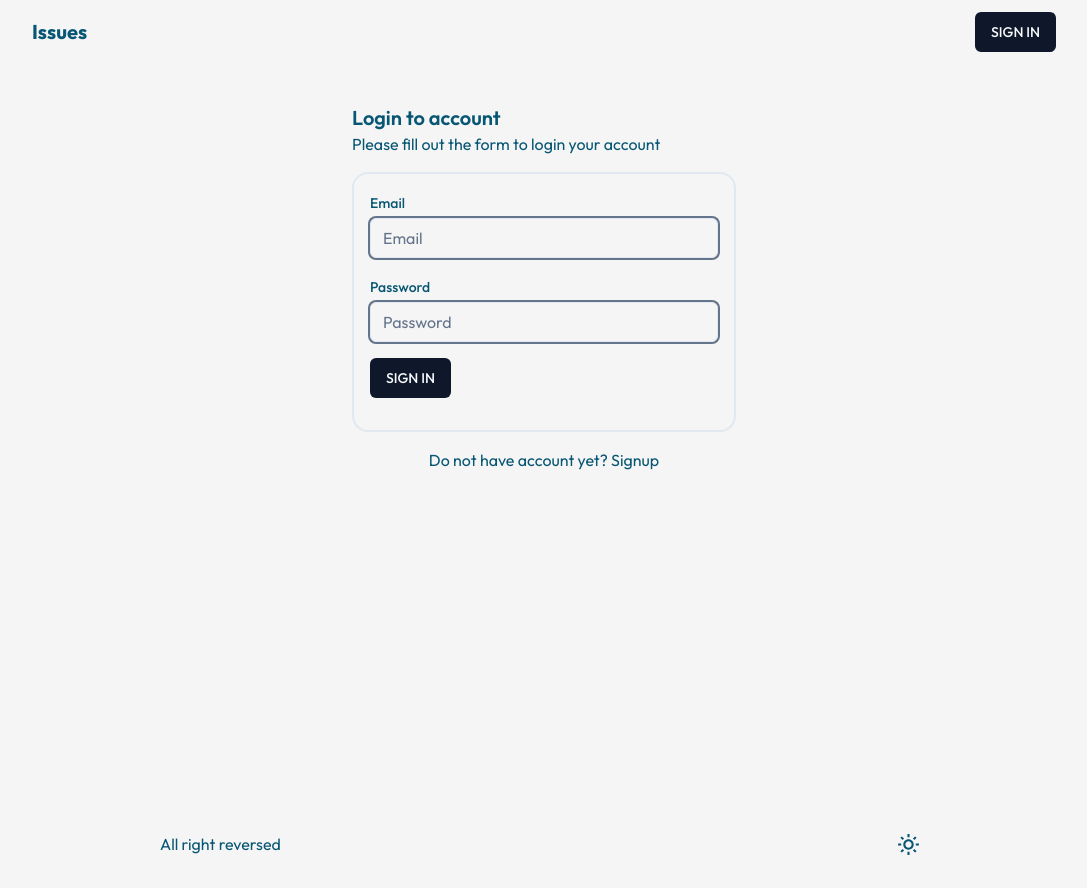
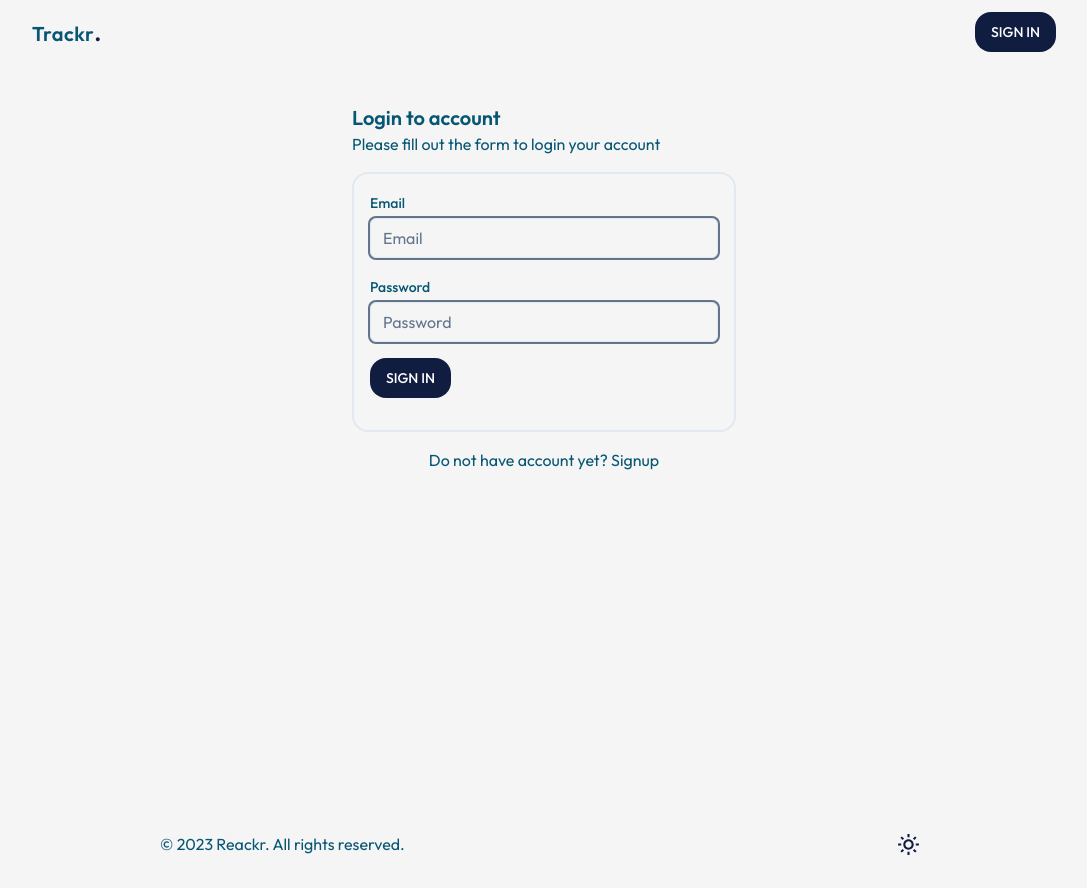
Before and after one commit to rejaulkariim/issue-connect-client, a Next.js app: page /user/sign-in in a window 1280 px wide. Shown: the whole page, without its empty margins (96-1183 px from the left). Built offline with nearby package versions, Linux system fonts and the light colour scheme.

Commit message:
modified styles

```diff
--- /dev/null
+++ b/app/(admin)/admin/layout.tsx
@@ -0,0 +1,14 @@
+import ProtectedRoute from "@/hoc/roleProtectio";
+import type { Metadata } from "next";
+
+export const metadata: Metadata = {
+  title: "Issue Connect App",
+};
+
+export default function RootLayout({
+  children,
+}: {
+  children: React.ReactNode;
+}) {
+  return <ProtectedRoute allowedRoles={["admin"]}>{children}</ProtectedRoute>;
+}
--- a/app/(admin)/admin/page.tsx
+++ /dev/null
@@ -1,18 +0,0 @@
-const AdminPage = () => {
-  // const { users, isLoading } = useFetchUser();
-  return (
-    <main className="wrapper section-padding min-h-[calc(100vh-4rem)]">
-      <h2 className="heading2">All Message Requests</h2>
-
-      <div className="my-10 border-2 rounded-2xl p-4">
-        <p>
-          Issue rised by <span>Rejaul karim</span>
-        </p>
-        <p>Kuala Lumpur</p>
-        <p>Oct 02-10-2023</p>
-      </div>
-    </main>
-  );
-};
-
-export default AdminPage;
--- a/app/(admin)/admin/users/page.tsx
+++ b/app/(admin)/admin/users/page.tsx
@@ -29,7 +29,7 @@ const UserPage = () => {
                 } flex items-center justify-center`}
               >
                 <p className="text-lg text-white font-bold uppercase">
-                  {user?.name[0]}
+                  {user?.name?.[0]}
                 </p>
               </div>
               <h3>{user.name}</h3>
--- a/app/globals.css
+++ b/app/globals.css
@@ -13,7 +13,7 @@
     --popover: 0 0% 100%;
     --popover-foreground: 222.2 84% 4.9%;
 
-    --primary: 222.2 47.4% 11.2%;
+    --primary: 224, 60%, 16%, 1;
     --primary-foreground: 210 40% 98%;
 
     --secondary: 210 40% 96.1%;
@@ -45,7 +45,7 @@
     --popover: 222.2 84% 4.9%;
     --popover-foreground: 210 40% 98%;
 
-    --primary: 196, 88%, 24%, 1;
+    --primary: 341, 70%, 44%, 1;
     --primary-foreground: 222.2 47.4% 11.2%;
 
     --secondary: 217.2 32.6% 17.5%;
--- a/components/ModeToggle.tsx
+++ b/components/ModeToggle.tsx
@@ -28,7 +28,7 @@ const ModeToggle = () => {
         </>
       ) : (
         <>
-          <BiSun size={25} className="rotate-0 scale-100 text-foreground " />
+          <BiSun size={25} className="rotate-0 scale-100 text-primary " />
         </>
       )}
     </Button>
--- a/components/UserAccount.tsx
+++ b/components/UserAccount.tsx
@@ -31,7 +31,7 @@ const UserAccount = () => {
           <p className="text-lg text-white font-bold"> {user?.name[0]}</p>
         </div>
       </DropdownMenuTrigger>
-      <DropdownMenuContent className="p-2 border-none">
+      <DropdownMenuContent className="p-3 border-2 border-muted rounded-2xl space-y-2">
         <DropdownMenuLabel>
           <p className="paragraph">{user?.name}</p>
         </DropdownMenuLabel>
--- a/components/shared/Footer.tsx
+++ b/components/shared/Footer.tsx
@@ -1,10 +1,13 @@
 import ModeToggle from "../ModeToggle";
 
 const Footer = () => {
+  const currentYear = new Date().getFullYear();
   return (
     <footer className="wrapper py-6">
       <div className="flex justify-between gap-4 items-center">
-        <p className="">All right reversed</p>
+        <p className="paragraph">
+          &copy; {currentYear} Reackr. All rights reserved.
+        </p>
         <ModeToggle />
       </div>
     </footer>
--- a/components/shared/Navbar.tsx
+++ b/components/shared/Navbar.tsx
@@ -15,7 +15,10 @@ const Navbar = () => {
         <ul>
           <li>
             <Link href="/">
-              <h2 className="text-xl font-bold">Issues</h2>
+              <h2 className="heading2 tracking-wide">
+                Trackr
+                <span className="text-primary text-2xl">.</span>
+              </h2>
             </Link>
           </li>
         </ul>
--- a/components/ui/button.tsx
+++ b/components/ui/button.tsx
@@ -1,15 +1,15 @@
-import * as React from "react"
-import { Slot } from "@radix-ui/react-slot"
-import { cva, type VariantProps } from "class-variance-authority"
+import { Slot } from "@radix-ui/react-slot";
+import { cva, type VariantProps } from "class-variance-authority";
+import * as React from "react";
 
-import { cn } from "@/lib/utils"
+import { cn } from "@/lib/utils";
 
 const buttonVariants = cva(
-  "inline-flex items-center justify-center whitespace-nowrap rounded-md text-sm font-medium ring-offset-background transition-colors focus-visible:outline-none focus-visible:ring-2 focus-visible:ring-ring focus-visible:ring-offset-2 disabled:pointer-events-none disabled:opacity-50",
+  "inline-flex items-center justify-center whitespace-nowrap rounded-md text-sm font-medium ring-offset-background transition-colors focus-visible:outline-none focus-visible:ring-2 focus-visible:ring-ring focus-visible:ring-offset-2 disabled:pointer-events-none disabled:opacity-50 rounded-2xl",
   {
     variants: {
       variant: {
-        default: "bg-primary text-primary-foreground hover:bg-primary/90",
+        default: "bg-primary text-white",
         destructive:
           "bg-destructive text-destructive-foreground hover:bg-destructive/90",
         outline:
@@ -31,26 +31,26 @@ const buttonVariants = cva(
       size: "default",
     },
   }
-)
+);
 
 export interface ButtonProps
   extends React.ButtonHTMLAttributes<HTMLButtonElement>,
     VariantProps<typeof buttonVariants> {
-  asChild?: boolean
+  asChild?: boolean;
 }
 
 const Button = React.forwardRef<HTMLButtonElement, ButtonProps>(
   ({ className, variant, size, asChild = false, ...props }, ref) => {
-    const Comp = asChild ? Slot : "button"
+    const Comp = asChild ? Slot : "button";
     return (
       <Comp
         className={cn(buttonVariants({ variant, size, className }))}
         ref={ref}
         {...props}
       />
-    )
+    );
   }
-)
-Button.displayName = "Button"
+);
+Button.displayName = "Button";
 
-export { Button, buttonVariants }
+export { Button, buttonVariants };
--- a/utils/roleRouter.ts
+++ b/utils/roleRouter.ts
@@ -1,10 +1,13 @@
 export const roleRouter = (userRole: string, router: any) => {
   switch (userRole) {
     case "admin":
-      router.push("/admin");
+      router.push("/admin/messages");
       break;
     case "user":
-      router.push("/admin/messages");
+      router.push("/user/discuss");
+      break;
+    default:
+      router.push("/");
       break;
   }
 };
```
